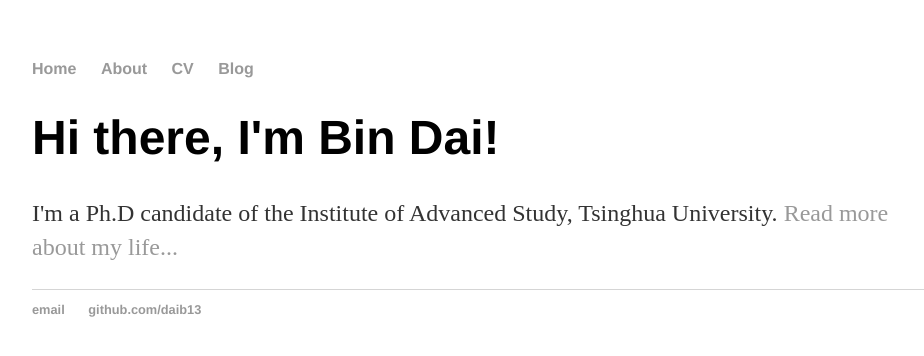
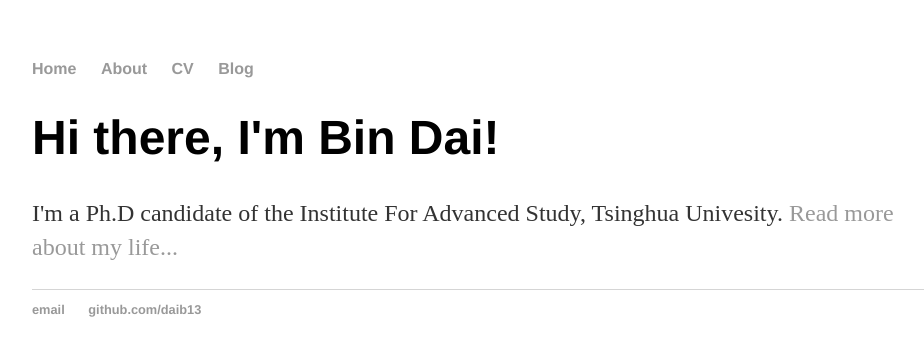
Before and after one commit to daib13/daib13Old, a Jekyll site: the page built from index.html, in a window 1280 px wide. Shown: the top 356 px of the page, without its empty margins (160-1084 px from the left). Built offline with Jekyll 4.4.1, drawn with Linux system fonts in a browser that asks for light colours.

Commit message:
Update index.html
Using jekyll layout to produce the index page.

```diff
--- a/index.html
+++ b/index.html
@@ -1,30 +1,8 @@
-<!DOCTYPE html>
-<html>
-  <head>
-    <title>Workout Buddy</title>
-    <!-- link to main stylesheet -->
-    <link rel="stylesheet" type="text/css" href="/css/main.css">
-  </head>
-  <body>
-    <nav>
-      <ul>
-        <li><a href="/">Home</a></li>
-        <li><a href="/about">About</a></li>
-        <li><a href="/cv">CV</a></li>
-        <li><a href="/blog">Blog</a></li>
-      </ul>
-    </nav>
-    <div class="container">
-      <div class="blurb">
-        <h1>Hi there, I'm Bin Dai!</h1>
-        <p>I'm a Ph.D candidate of the Institute of Advanced Study, Tsinghua University. <a href="/about">Read more about my life...</a></p>
-      </div>
-    </div>
-    <footer>
-      <ul>
-        <li><a href="mailto:daib09physics@hotmail.com">email</a></li>
-        <li><a href="https://github.com/daib13">github.com/daib13</a></li>
-      </ul>
-    </footer>
-  </body>
-</html>
+---
+layout: default
+title: Bin Dai's Homepage
+---
+<div class="blurb">
+  <h1>Hi there, I'm Bin Dai!</h1>
+  <p>I'm a Ph.D candidate of the Institute For Advanced Study, Tsinghua Univesity. <a href="/about">Read more about my life...</a></p>
+</div><!--/.blurb-->
```
